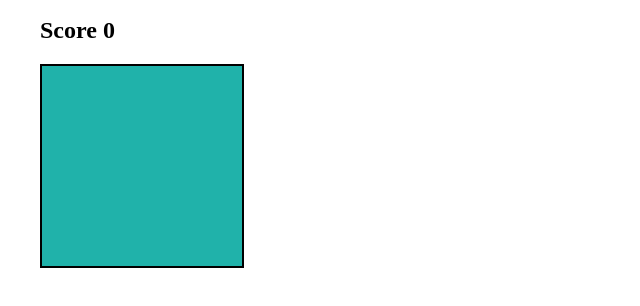
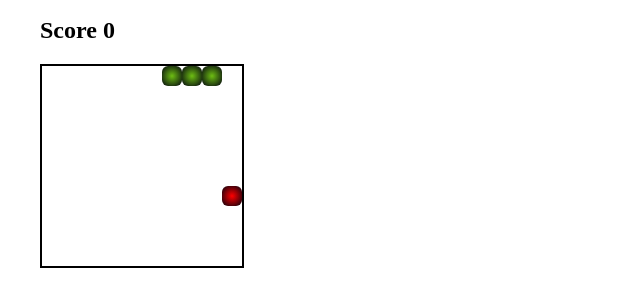
Before and after one commit to CrisDesco88/snake_game, a plain HTML site: page index.html in a window 1280 px wide. Shown: the part 144-450 px from the top of the page, without its empty margins (0-640 px from the left). Drawn offline with Linux system fonts and the light colour scheme.

Commit message:
Seteo logica de movimiento serpiente y spawn manzanas

```diff
--- a/index.css
+++ b/index.css
@@ -14,7 +14,13 @@ html,body {
 .squareStyle {
     height: 20px;
     width: 20px;
-    background-color: lightseagreen;
+    border-radius: 6px;
+}
 
+.snake {
+    background: radial-gradient(#6dbd13, #01020e);
+}
 
+.apples {
+    background: radial-gradient(red, #01020e);
 }
--- a/index.js
+++ b/index.js
@@ -1,16 +1,79 @@
 
 const grid = document.querySelector('.grid');
 const startBtn = document.querySelector('#start');
-const score = document.querySelector('#score');
+const scoreDisplay = document.querySelector('#score');
 let squares = [];
+let currentSnake = [2,1,0];
+let direction = 1;
+const width = 10;
+let appleIndex = 0;
+let score = 0;
 
 function createGrid () {
-    for(let i = 0; i < 100; i++) {
+    for(let i = 0; i < width*width; i++) {
         const square = document.createElement('div');
-        console.log(square);
         square.classList.add('squareStyle');
         grid.appendChild(square);
         squares.push(square);
     }
 }
  createGrid();
+
+ currentSnake.forEach(index => squares[index].classList.add('snake'));
+
+ function move() {
+     if (
+         (currentSnake[0] + width >= width*width && direction === width) ||   //si cabeza de la serpiente toca el fondo
+         (currentSnake[0] - width < 0 && direction === -width) ||     //si cabeza de la serpiente toca arriba
+         (currentSnake[0] % width === 0 && direction === -1) ||    //si cabeza de la serpiente toca izquierda
+         (currentSnake[0] % width === width - 1 && direction === 1) ||       //si cabeza de la serpiente toca derecha
+         squares[currentSnake[0] + direction].classList.contains('snake')
+     )
+     return clearInterval(timerId);
+
+     const tail = currentSnake.pop();
+     squares[tail].classList.remove('snake');
+     const headAdd = currentSnake.unshift(currentSnake[0] + direction);
+     squares[currentSnake[0]].classList.add('snake');
+
+     if(squares[currentSnake[0]].classList.contains('apples')) {
+         squares[currentSnake[0]].classList.remove('apples');
+         squares[tail].classList.add('snake');
+         currentSnake.push(tail);
+         generateApples();
+
+     }
+ }
+
+ move();
+
+let timerId = setInterval(move, 1000);
+
+function generateApples () {
+    do {
+        appleIndex = Math.floor(Math.random() * squares.length);
+    } while(squares[appleIndex].classList.contains('snake'));
+
+    squares[appleIndex].classList.add('apples');
+}
+
+generateApples();
+
+
+ function control (e) {
+     if (e.keyCode === 39) {                   // 39 is right arrow
+         console.log("you're going right")
+         direction = 1;
+     } else if (e.keyCode === 37){             // 37 is for the left arrow
+        console.log("you're going left")
+        direction = -1;
+     } else if (e.keyCode === 38){             // 38 is for the up arrow
+        console.log("you're going up")
+        direction = -width;
+     } else if (e.keyCode === 40){             // 40 is for the down arrow
+        console.log("you're going down")
+        direction = +width;
+     }
+ }
+
+ document.addEventListener('keydown', control)
```
